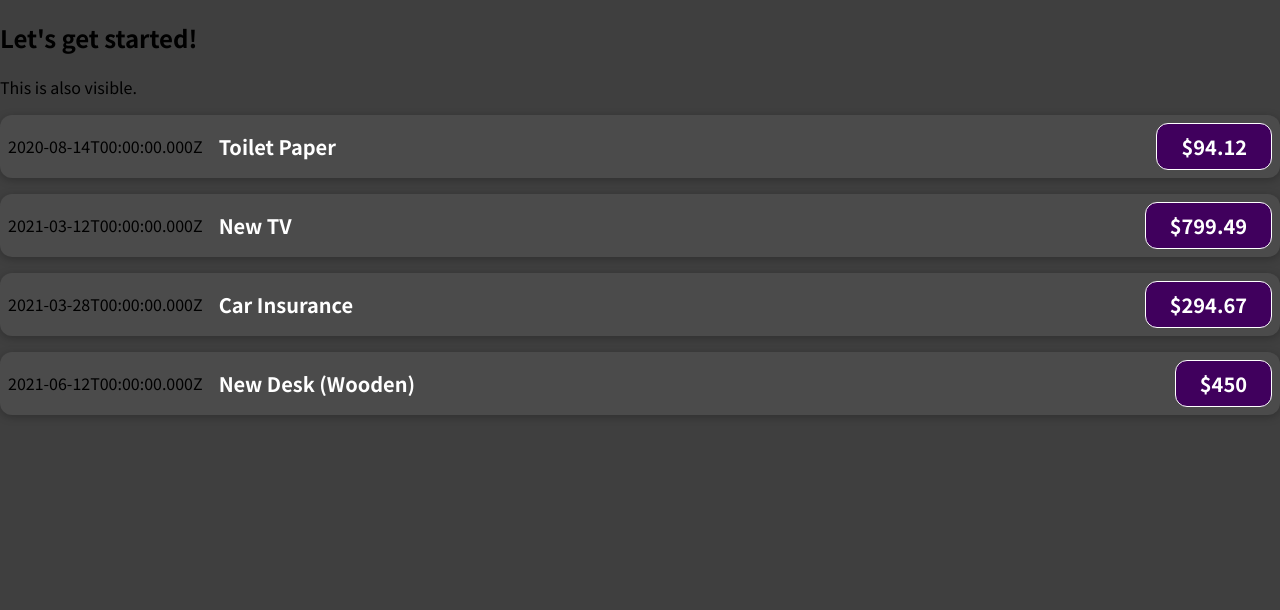
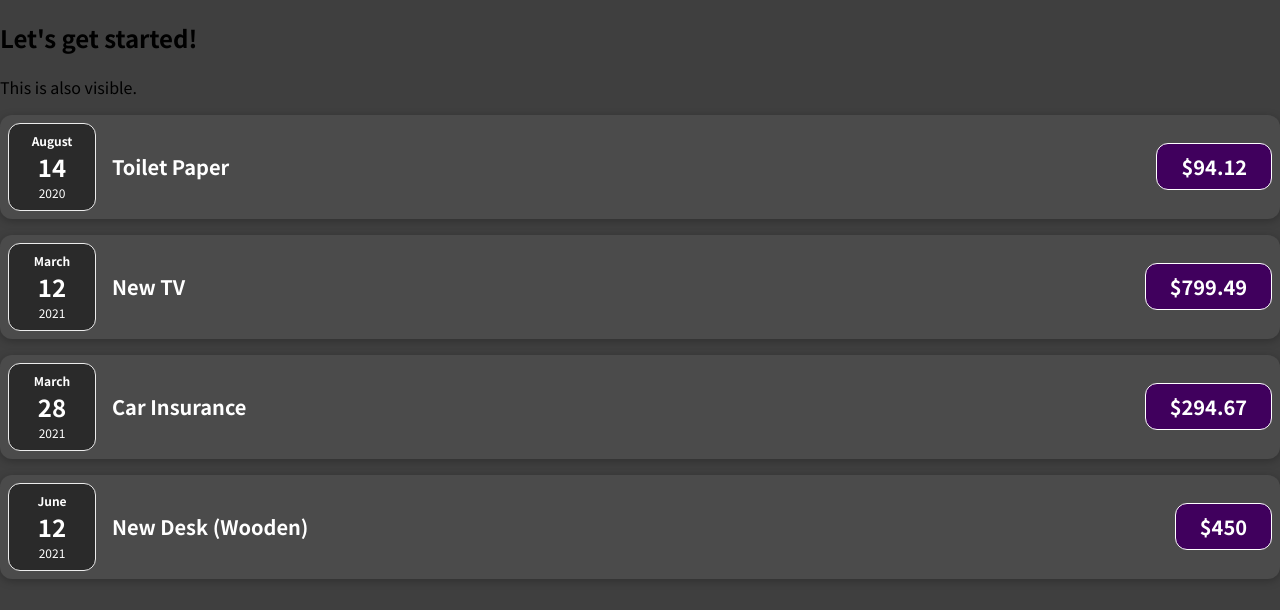
Before and after one commit to jeffjnunez/expense-tracker, a React (Create React App) app: page / in a window 1280 px wide. Shown: the top 610 px of the page. Built offline with nearby package versions, Linux system fonts and the light colour scheme; the HTML template or start-up script is replaced by a standard one.

Commit message:
038 - styled date data, moved to new component

```diff
--- /dev/null
+++ b/src/components/ExpenseDate.css
@@ -0,0 +1,26 @@
+.expense-date {
+    display: flex;
+    flex-direction: column;
+    width: 5.5rem;
+    height: 5.5rem;
+    border: 1px solid #ececec;
+    background-color: #2a2a2a;
+    color: white;
+    border-radius: 12px;
+    align-items: center;
+    justify-content: center;
+}
+
+.expense-date__month {
+    font-size: 0.75rem;
+    font-weight: bold;
+}
+
+.expense-date__day {
+    font-size: 1.5rem;
+    font-weight: bold;
+}
+
+.expense-date__year {
+    font-size: 0.75rem;
+}
--- /dev/null
+++ b/src/components/ExpenseDate.js
@@ -0,0 +1,17 @@
+import './ExpenseDate.css';
+
+const ExpenseDate = ({ date }) => {
+    const month = date.toLocaleString('en-US', { month: 'long' });
+    const day   = date.toLocaleString('en-US', { day: '2-digit' });
+    const year  = date.getFullYear();
+
+    return (
+        <div className='expense-date'>
+            <div className='expense-date__month'>{month}</div>
+            <div className='expense-date__day'>{day}</div>
+            <div className='expense-date__year'>{year}</div>
+        </div>
+    );
+};
+
+export default ExpenseDate;
--- a/src/components/ExpenseItem.js
+++ b/src/components/ExpenseItem.js
@@ -1,9 +1,11 @@
+import ExpenseDate from './ExpenseDate';
 import './ExpenseItem.css';
 
 const ExpenseItem = ({ id, title, amount, date }) => {
+
     return (
         <div className='expense-item'>
-            <div>{date.toISOString()}</div>
+            <ExpenseDate date={date} />
             <div className='expense-item__description'>
                 <h2>{title}</h2>
                 <div className='expense-item__price'>${amount}</div>
```
